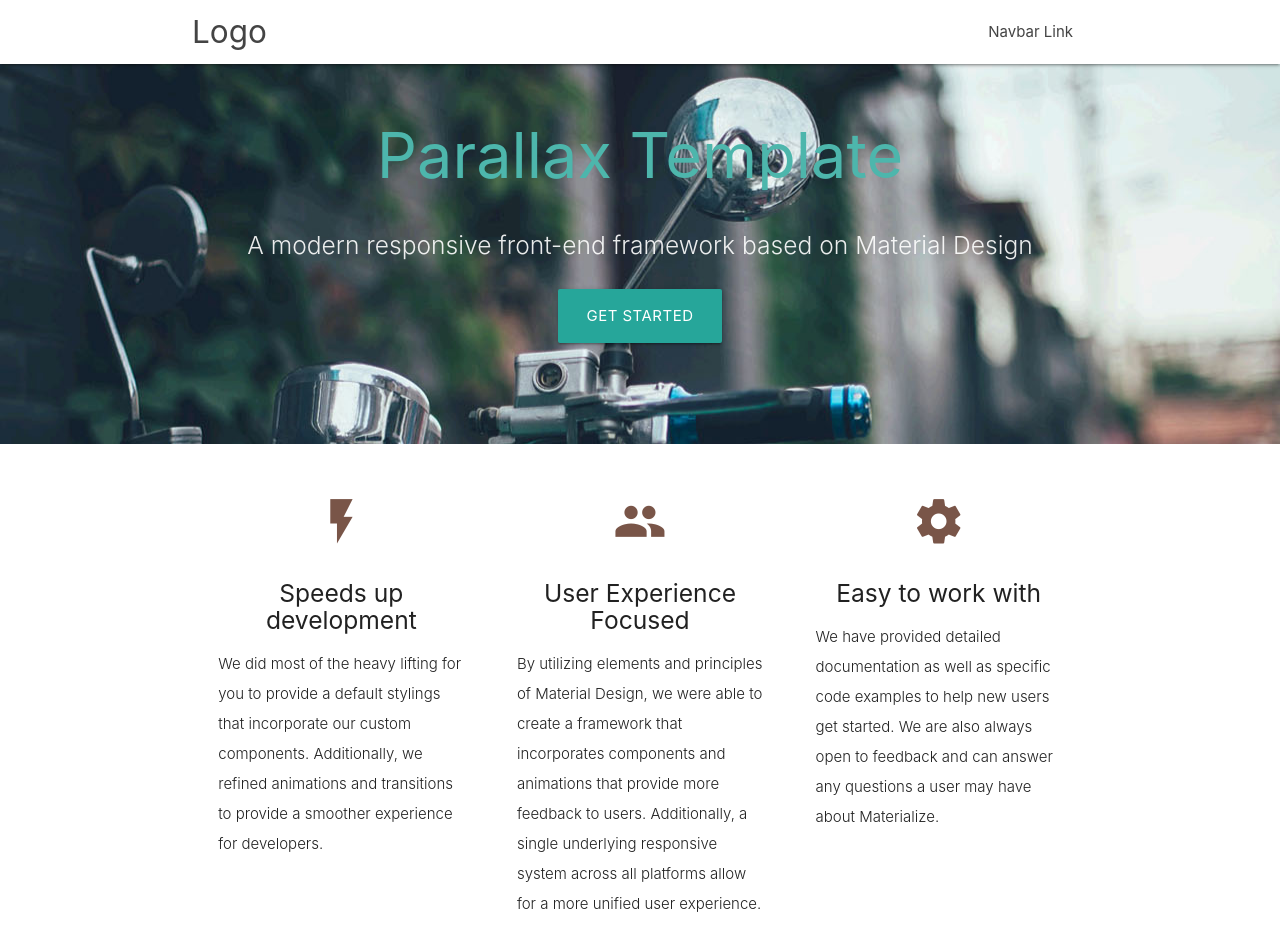
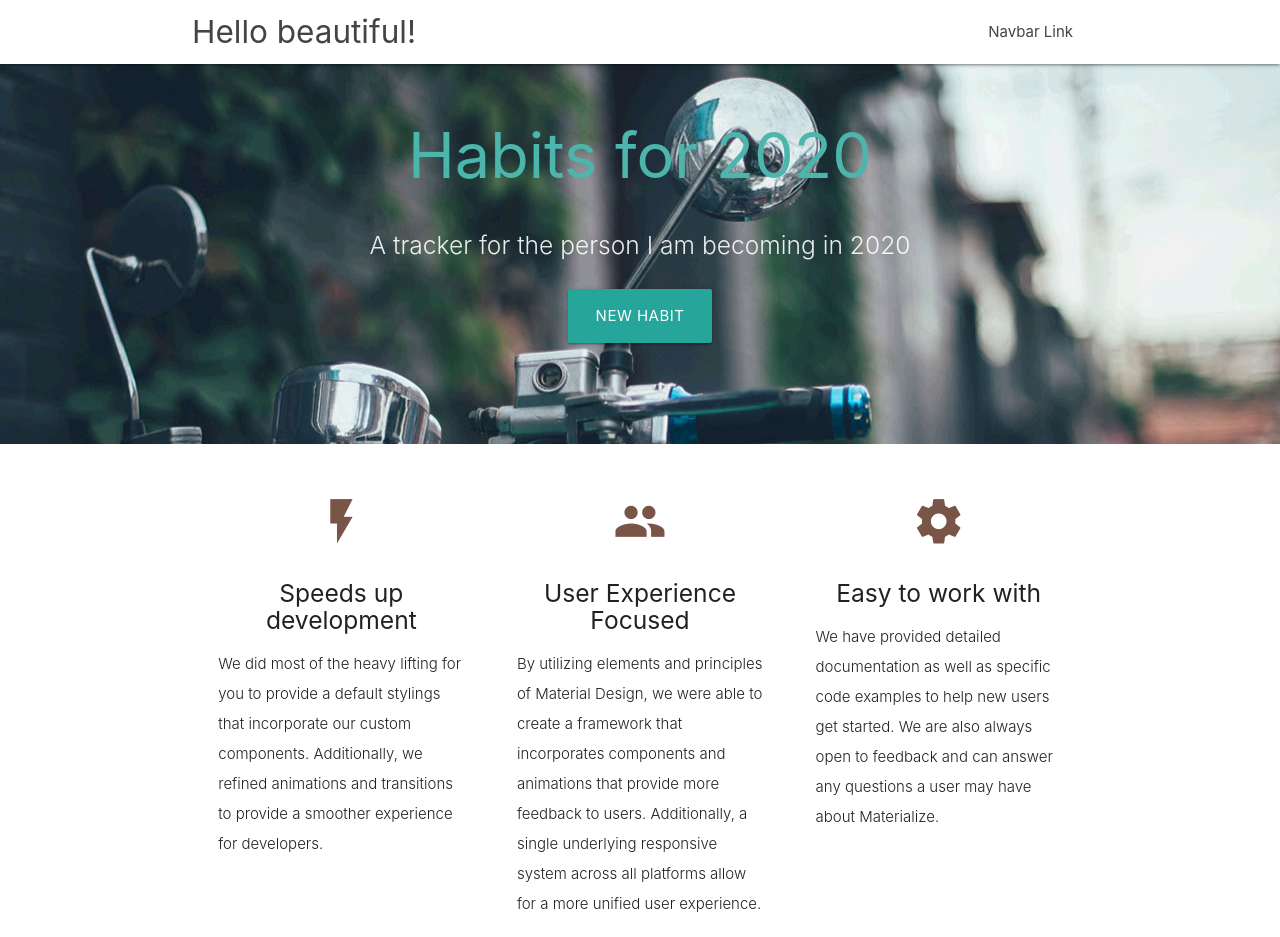
Before and after one commit to dina-aladawy/dina-aladawy.github.io, a plain HTML site: page index.html in a window 1280 px wide. Shown: the top 937 px of the page. Drawn offline with nearby package versions, Linux system fonts and the light colour scheme.

Commit message:
Test Minor Title Changes

```diff
--- a/index.html
+++ b/index.html
@@ -3,7 +3,7 @@
 <head>
   <meta http-equiv="Content-Type" content="text/html; charset=UTF-8"/>
   <meta name="viewport" content="width=device-width, initial-scale=1"/>
-  <title>Parallax Template - Materialize</title>
+  <title>Habits Page</title>
 
   <!-- CSS  -->
   <link href="https://fonts.googleapis.com/icon?family=Material+Icons" rel="stylesheet">
@@ -13,7 +13,7 @@
 <body>
   <nav class="white" role="navigation">
     <div class="nav-wrapper container">
-      <a id="logo-container" href="#" class="brand-logo">Logo</a>
+      <a id="logo-container" href="#" class="brand-logo">Hello beautiful!</a>
       <ul class="right hide-on-med-and-down">
         <li><a href="#">Navbar Link</a></li>
       </ul>
@@ -29,12 +29,12 @@
     <div class="section no-pad-bot">
       <div class="container">
         <br><br>
-        <h1 class="header center teal-text text-lighten-2">Parallax Template</h1>
+        <h1 class="header center teal-text text-lighten-2">Habits for 2020</h1>
         <div class="row center">
-          <h5 class="header col s12 light">A modern responsive front-end framework based on Material Design</h5>
+          <h5 class="header col s12 light">A tracker for the person I am becoming in 2020</h5>
         </div>
         <div class="row center">
-          <a href="http://materializecss.com/getting-started.html" id="download-button" class="btn-large waves-effect waves-light teal lighten-1">Get Started</a>
+          <a href="http://materializecss.com/getting-started.html" id="download-button" class="btn-large waves-effect waves-light teal lighten-1">New Habit</a>
         </div>
         <br><br>
 
```
